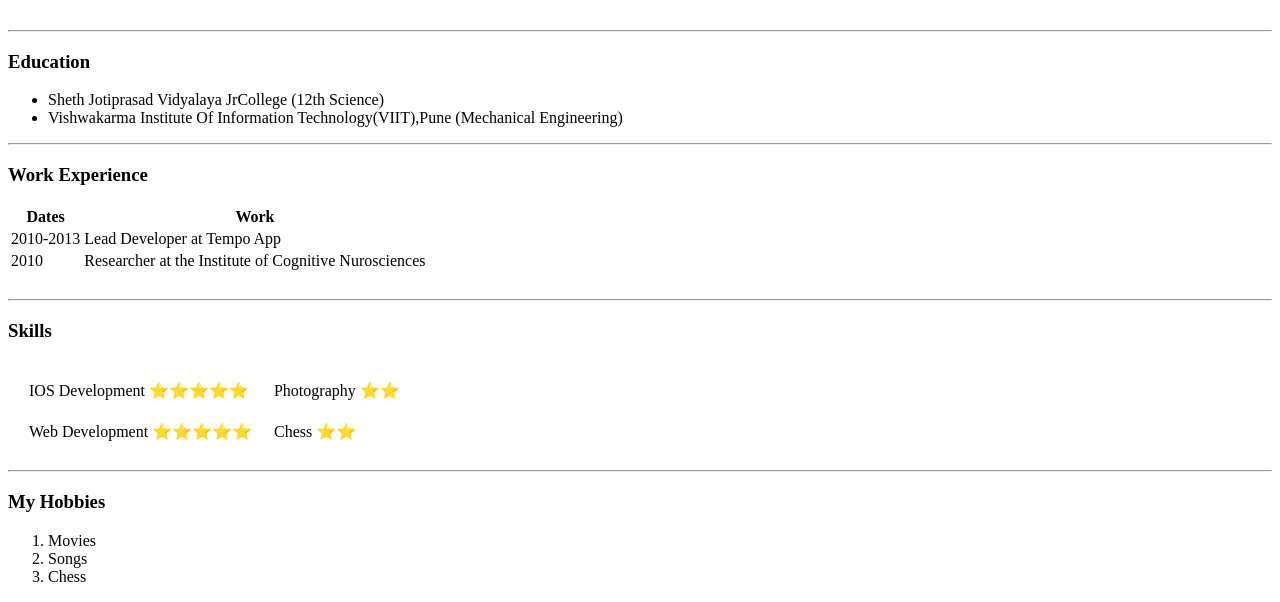
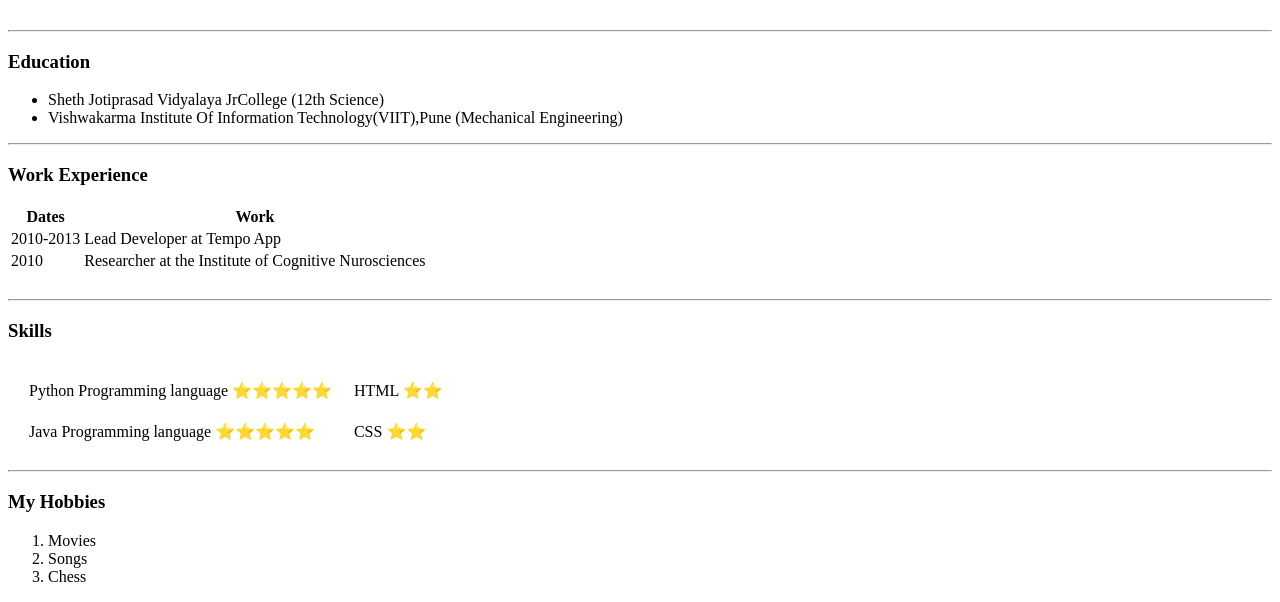
Before and after one commit to Prasad-sudrik/cv, a plain HTML site: page index.html in a window 1280 px wide. Shown: the part 200-802 px from the top of the page. Drawn offline with Linux system fonts and the light colour scheme.

Commit message:
Update index.html

```diff
--- a/index.html
+++ b/index.html
@@ -56,19 +56,19 @@
     <table cellspacing="20">
         <tbody>
             <tr>
-                <td>IOS Development ⭐⭐⭐⭐⭐</td>
-                <td>Photography ⭐⭐</td>
+                <td>Python Programming language ⭐⭐⭐⭐⭐</td>
+                <td> HTML ⭐⭐</td>
             </tr>
             <tr>
-                <td>Web Development ⭐⭐⭐⭐⭐</td>
-                <td>Chess ⭐⭐</td>
+                <td>Java Programming language  ⭐⭐⭐⭐⭐</td>
+                <td>CSS ⭐⭐</td>
             </tr>
         </tbody>
     </table>
     <hr>
     <h3>My Hobbies</h3>
     <ol>
-        <li><a href="https://www.pinkvilla.com/"></a>Movies</li>
+        <li>Movies</li>
         <li>Songs</li>
         <li>Chess</li>
     </ol>
```
